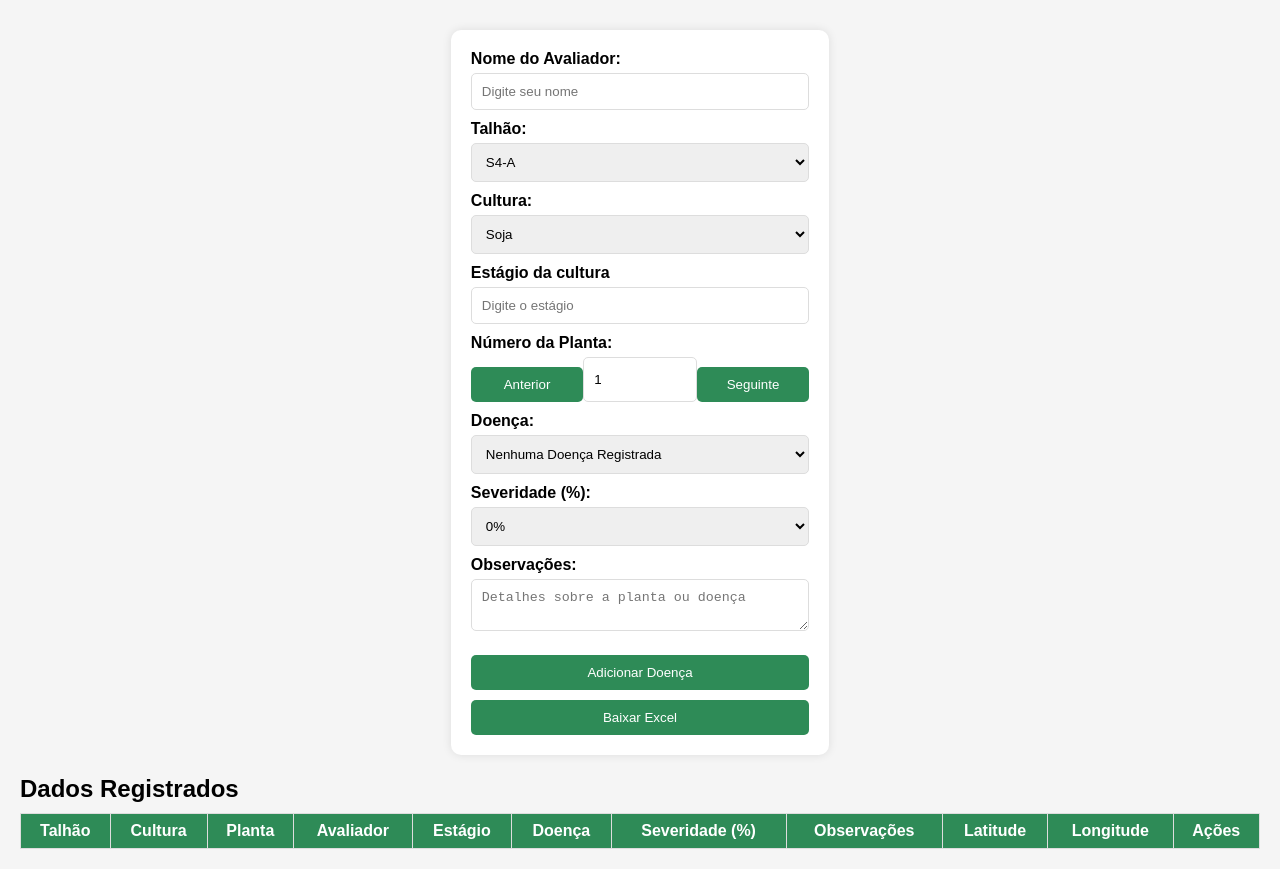
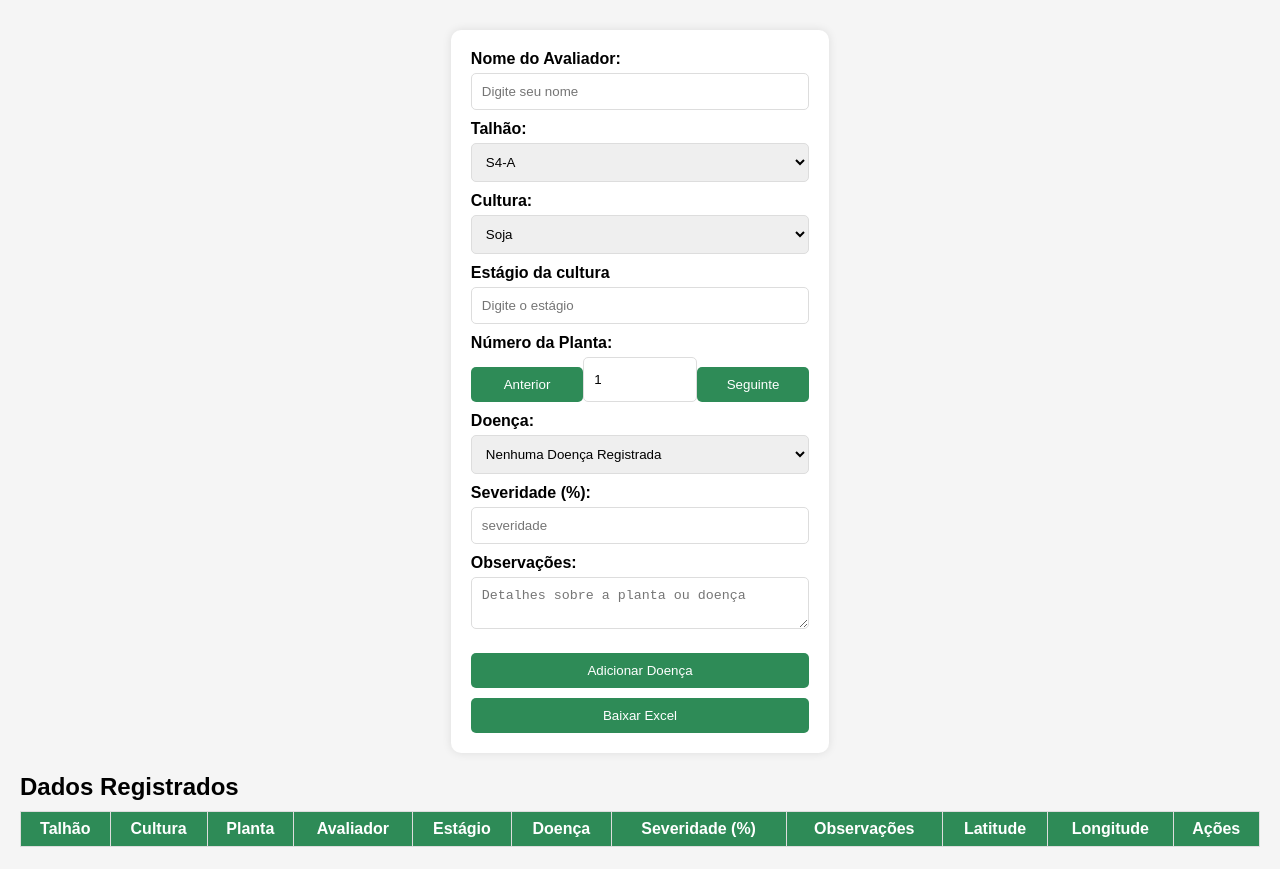
Before and after one commit to geagufscarls/GEPAS, a plain HTML site: page index.html in a window 1280 px wide. Shown: the part 70-939 px from the top of the page. Drawn offline with Linux system fonts and the light colour scheme.

Commit message:
Update index.html

```diff
--- a/index.html
+++ b/index.html
@@ -139,7 +139,7 @@
                           <option value="S2-Z25-26">S5</option>
                         <option value="P1-B">P1-B</option>
                         <option value="P1-A">P1-A</option>
-
+                       <option value="P2">P2</option>
                     </select>
                 </div>
                 <div class="form-group">
@@ -183,14 +183,7 @@
 
                 <div class="form-group">
                     <label for="severidade">Severidade (%):</label>
-                    <select id="severidade">
-                        <option value="0%">0%</option>
-                        <option value="0.6%">0,6%</option>
-                        <option value="7.0%">7,0%</option>
-                        <option value="18.0%">18,0%</option>
-                        <option value="42.0%">42,0%</option>
-                        <option value="78.5%">78,5%</option>
-                    </select>
+                    <input type="text" id="severidade" placeholder="severidade">
                 </div>
                 <div class="form-group">
                     <label for="observacoes">Observações:</label>
@@ -279,7 +272,7 @@
                         Cultura: cultura,
                         Planta: numeroPlanta,
                         Estagio: estagio,
-                        // Tecnica: 'N/A', // REMOVIDO OU DEIXADO COMO N/A SE NECESSÁRIO NO EXCEL
+
                         Doenca: nomeDoenca,
                         Severidade: severidade,
                         Observacoes: observacoes,
```
